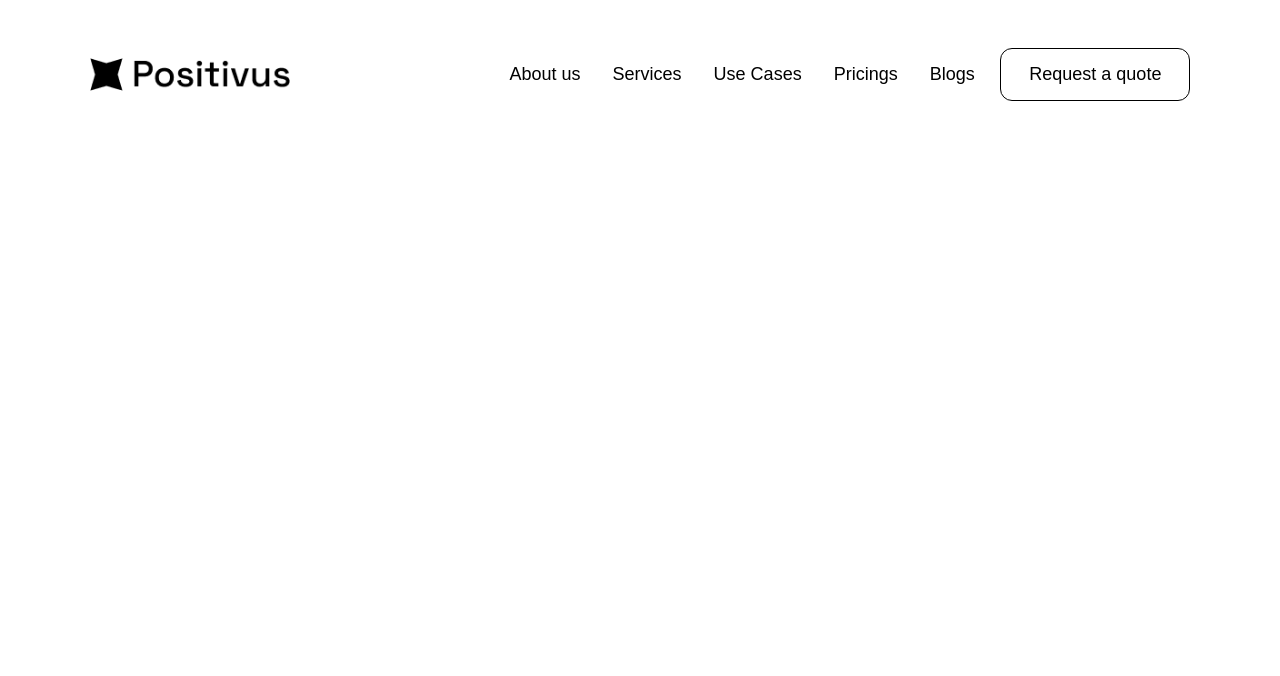
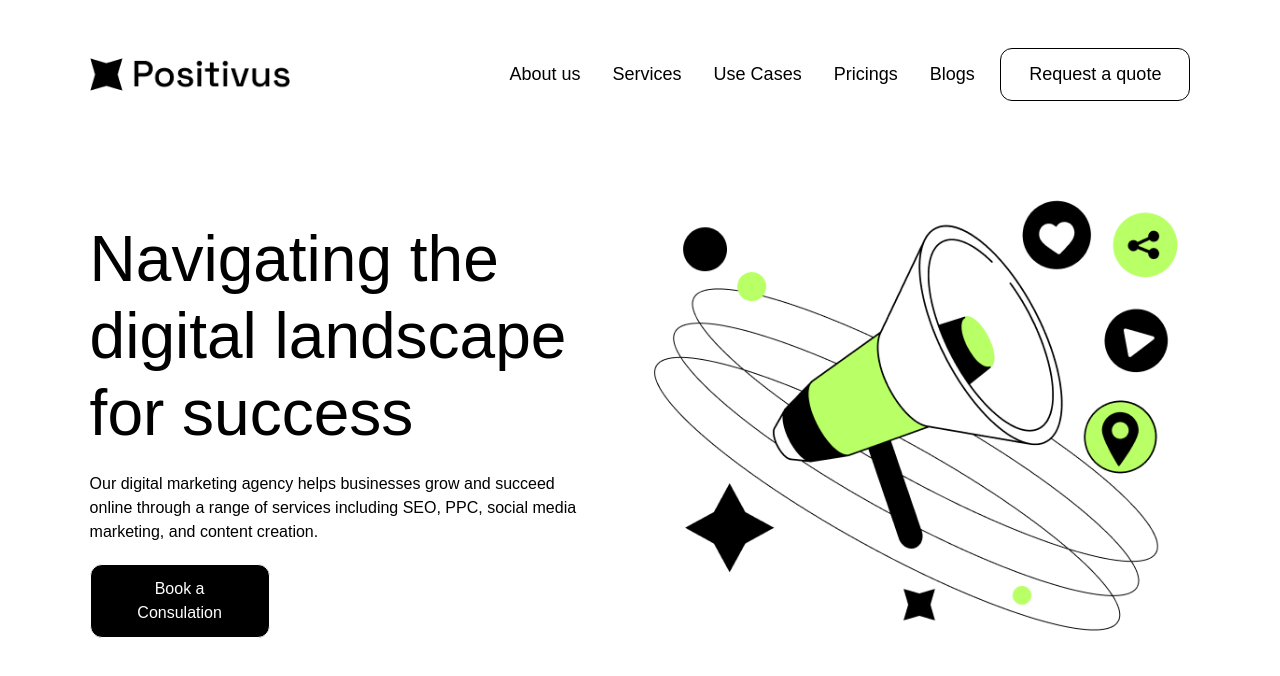
Before and after one commit to jawadpathan1213-sys/landing-page, a React (Vite) app: page / in a window 1280 px wide. Shown: the top 676 px of the page. Built offline with nearby package versions, Linux system fonts and the light colour scheme.

Commit message:
Initial project

```diff
--- a/src/App.jsx
+++ b/src/App.jsx
@@ -1,10 +1,12 @@
 import React from 'react'
 import Navbar from './components/Navbar'
+import Home from './components/Home'
 
 const App = () => {
   return (
-    <div className=''>
+    <div className='sm:px-[5vw] px-[10vw] lg:px-[7vw]'>
       <Navbar />
+      <Home />
     </div>
   )
 }
--- /dev/null
+++ b/src/components/Home.jsx
@@ -0,0 +1,21 @@
+import React from 'react'
+
+const Home = () => {
+  return (
+    <div className='flex flex-col sm:flex-row gap-10 mt-[2vw] sm:mt-10'>
+        <div className=' w-full sm:w-[40vw] flex items-center'>
+            <div className='gap-5 flex flex-col'>
+            <h1 className='text-[10vw] leading-[13vw] sm:text-[5vw] sm:leading-[6vw]'>Navigating the digital landscape for success</h1>
+            <p>Our digital marketing agency helps businesses grow and succeed online through a range of services including SEO, PPC, social media marketing, and content creation.</p>
+            <button className='py-3 px-3 lg:py-3 lg:px-7 border rounded-xl bg-black text-white hover:bg-white hover:text-black transition-all ease-in w-45'>Book a Consulation</button>
+        </div>
+        </div>
+        <div className='w-full sm:w-[45vw]'>
+            <img className='w-full' src="/home.png" alt="" />
+        </div>
+
+    </div>
+  )
+}
+
+export default Home
--- a/src/components/Navbar.jsx
+++ b/src/components/Navbar.jsx
@@ -4,7 +4,7 @@ import { FaBars } from 'react-icons/fa'
 const Navbar = () => {
     const [nav, setNav] = useState(false)
   return (
-    <div className='flex gap-5 flex-col min-[400px]:flex-row justify-between md:items-center px-[15vw] py-10 sm:px-[5vw] lg:px-[7vw] sm:py-8 lg:py-12 text-[16px] lg:text-[18px] items-start'>
+    <div className='flex gap-5 flex-col min-[400px]:flex-row justify-between md:items-center py-[5vw]   sm:py-8 lg:py-12 text-[16px] lg:text-[18px] items-start'>
       <img className='w-35 lg:w-50 flex flex-nowrap' src="/navlogo.png" alt="img" />
       <div className='flex flex-col md:flex-row md:items-center gap-7 md:gap-[2vw] '>
       <ul className='sm:flex hidden items-center gap-4 md:gap-[1.7vw] lg:gap-[2.5vw] '>
```
Also changed, not shown: public/home.png (added).
